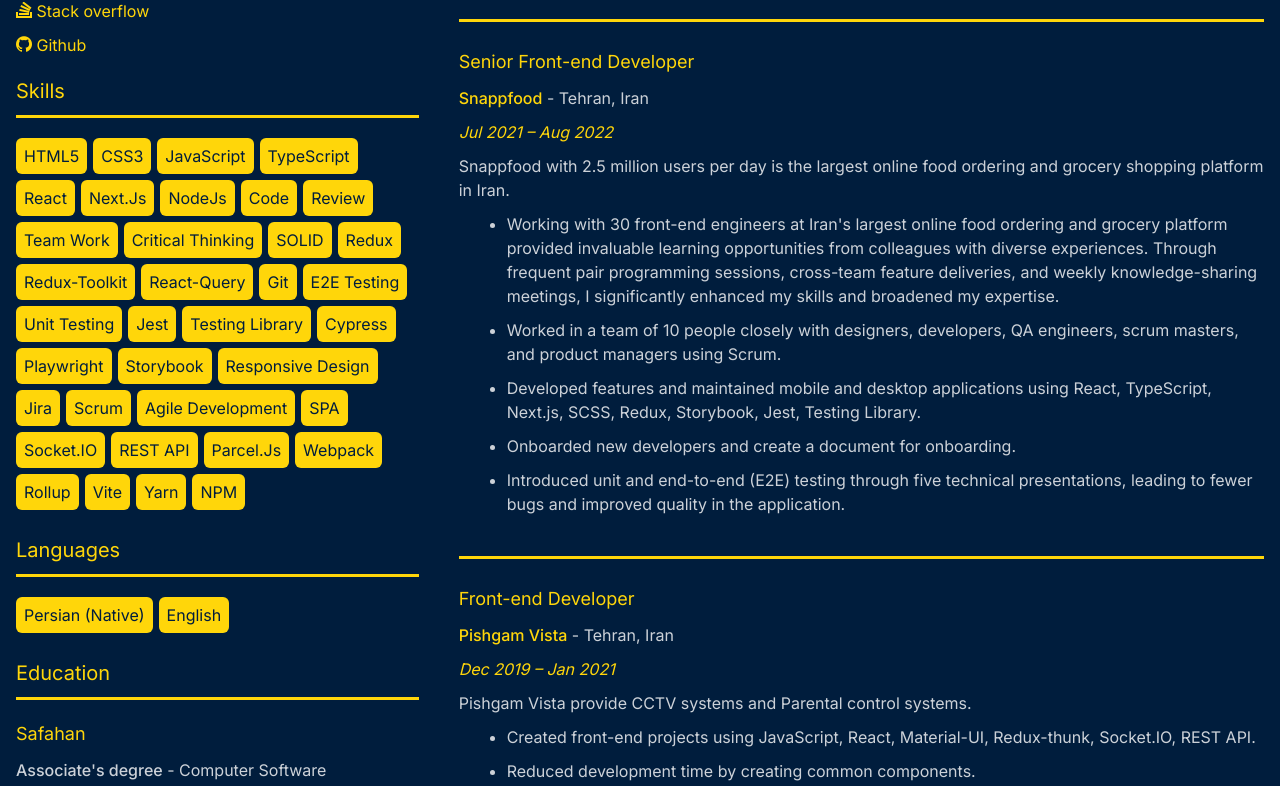
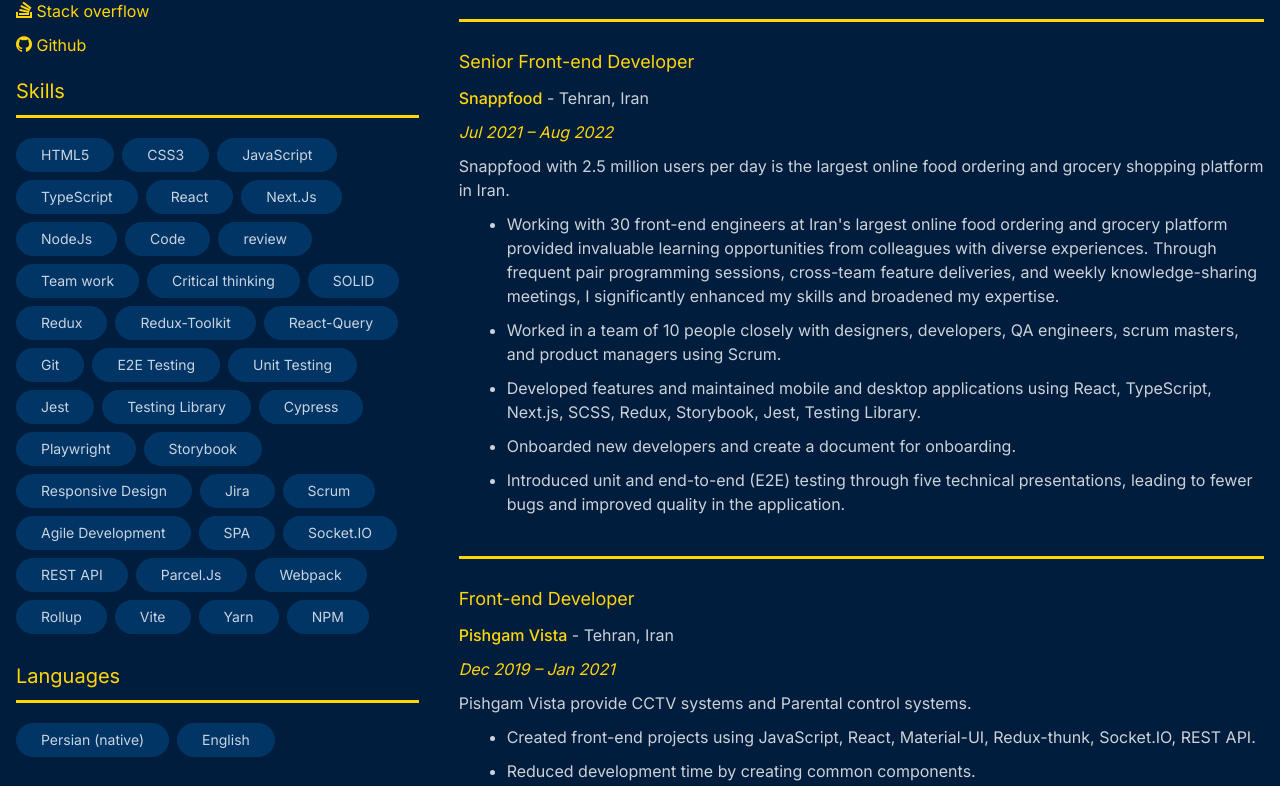
Before and after one commit to AliTaee/Portfolio, a SvelteKit app: page /resume in a window 1280 px wide. Shown: the part 939-1725 px from the top of the page. Built offline with nearby package versions, Linux system fonts and the light colour scheme.

Commit message:
refactor(chip): replace the styles with daisyui component

```diff
--- a/src/components/chip/Chip.svelte
+++ b/src/components/chip/Chip.svelte
@@ -5,15 +5,4 @@
 	export let title = ''
 </script>
 
-<span class="chip">{title}</span>
-
-<style lang="css">
-	.chip {
-		background-color: var(--heading-color);
-		color: var(--badge-color);
-		border-radius: var(--border_radius);
-		margin: 0 6px 6px 0;
-		text-transform: capitalize;
-		padding: 6px 8px;
-	}
-</style>
+<span class="badge badge-primary mb-2 mr-2 px-6 py-4">{title}</span>
```
